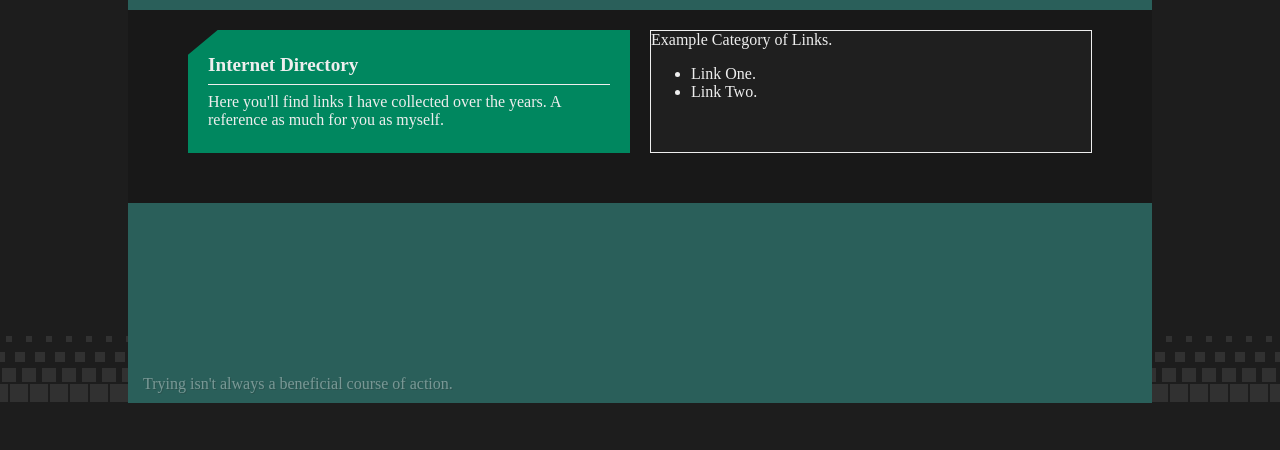
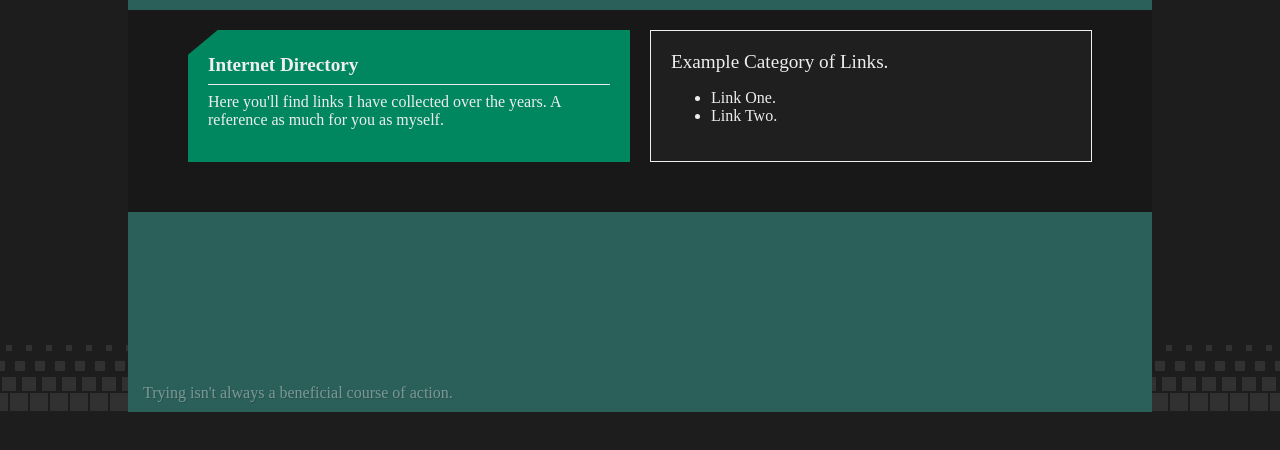
Before and after one commit to FallibleVagrant/www, a plain HTML site: page links.html in a window 1280 px wide. Shown: the part 88-538 px from the top of the page. Drawn offline with Linux system fonts and the light colour scheme.

Commit message:
Add font-size variable to common.css and use it throughout the project.

```diff
--- a/assets/css/adapted-magick.css
+++ b/assets/css/adapted-magick.css
@@ -14,7 +14,7 @@ main {
 	flex-direction: column;
 	justify-content: center;
 
-	font-size: 19.2px;
+	font-size: var(--minor-header-font-size);
 	/* Reset the counter for sidenotes to count properly. */
 	counter-reset: sidenote-counter;
 }
@@ -32,7 +32,7 @@ main > section {
 
 header > .subtitle {
 	font-style: italic;
-	font-size: 19.2px;
+	font-size: var(--minor-header-font-size);
 }
 
 header > .header-date-container {
--- a/assets/css/common.css
+++ b/assets/css/common.css
@@ -8,6 +8,8 @@
 	--pane-border-color: #eee;
 	--accent-color: #00875f;
 	--page-bg-color: #181818;
+
+	--minor-header-font-size: 19.2px;
 }
 
 html {
@@ -148,7 +150,7 @@ hr {
 }
 
 .infobox header {
-	font-size: 19.2px;
+	font-size: var(--minor-header-font-size);
 	font-weight: bold;
 	padding-bottom: 8px;
 	border-bottom: 1px solid var(--off-white);
--- a/assets/css/links.css
+++ b/assets/css/links.css
@@ -5,3 +5,11 @@ main {
 	margin-right: 40px;
 	margin-left: 40px;
 }
+
+.pane {
+	padding: 20px 20px;
+}
+
+.pane header {
+	font-size: var(--minor-header-font-size);
+}
```
